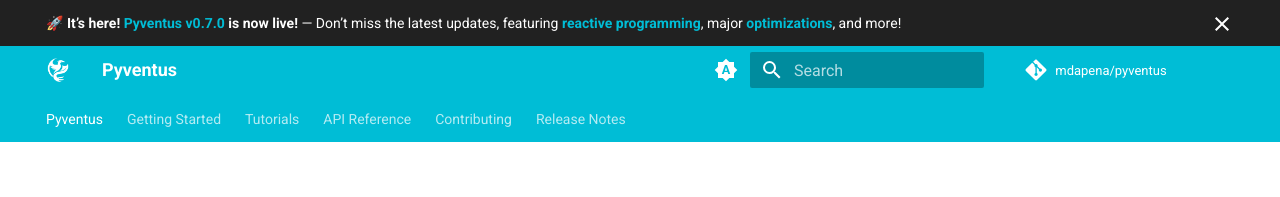
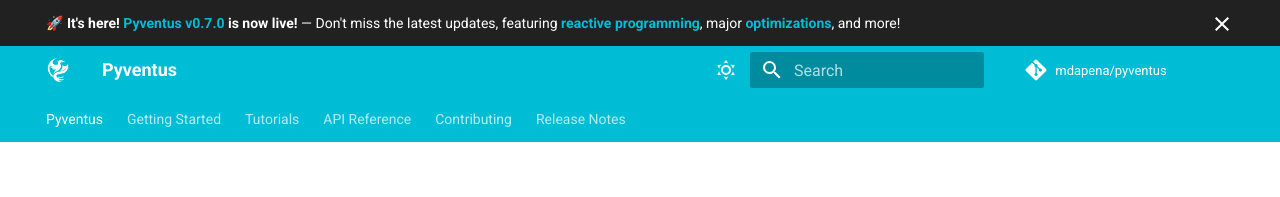
Before and after one commit to mdapena/pyventus, an MkDocs documentation site: the page built from docs/index.md, in a window 1280 px wide and 900 px high. Shown: the top 197 px of the window. Built offline with MkDocs 1.6.1 and Material for MkDocs 9.7.7, drawn with Linux system fonts in a browser that asks for light colours; comment, search, counter and statistics services are not loaded; the version menu is left out; part of the change alters nothing that is shown.

```diff
--- a/docs/.overrides/announce.html
+++ b/docs/.overrides/announce.html
@@ -1,3 +1,3 @@
-🚀 <b>It’s here! <a href="release-notes/#0.7.0">Pyventus v0.7.0</a> is now live!</b>
-— Don’t miss the latest updates, featuring <b><a href="#a-simple-reactive-example">reactive programming</a></b>,
-major <b><a href="release-notes/#0.7.0-optimized">optimizations</a></b>, and more!
+🚀 <b>It's here! <a href="{{ base_url ~ '/release-notes/#0.7.0'}}">Pyventus v0.7.0</a> is now live!</b> —
+Don't miss the latest updates, featuring <b><a href="{{ base_url ~ '/#a-simple-reactive-example'}}">reactive programming</a></b>,
+major <b><a href="{{ base_url ~ '/release-notes/#0.7.0-optimized'}}">optimizations</a></b>, and more!
--- a/mkdocs.yml
+++ b/mkdocs.yml
@@ -24,7 +24,7 @@ theme:
     # Palette toggle for automatic mode
     - media: "(prefers-color-scheme)"
       toggle:
-        icon: material/brightness-auto
+        icon: material/weather-sunny
         name: Switch to light mode
     # Palette toggle for light mode
     - media: '(prefers-color-scheme: light)'
@@ -40,7 +40,7 @@ theme:
       primary: cyan
       accent: amber
       toggle:
-        icon: material/weather-sunny
+        icon: material/brightness-auto
         name: Switch to system preference
   features:
     - navigation.instant
@@ -159,7 +159,7 @@ markdown_extensions:
 
 # Extra JavaScript for MathJax
 extra_javascript:
-  - .javascripts/mathjax.js
+  - javascripts/mathjax.js
   - https://unpkg.com/mathjax@3/es5/tex-mml-chtml.js
 
 # Page tree
```
Also changed, not shown: docs/javascript/mathjax.js (renamed from docs/.javascript/mathjax.js).
